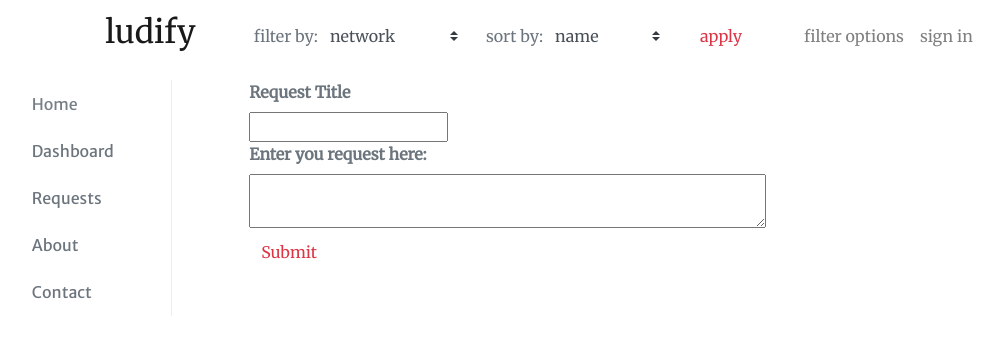
After one commit to shantanubhattarai/ludify, a PHP site: page /kinmail3/add_request.php in a window 1280 px wide. The commit adds this page. Shown: the top 355 px of the page, without its empty margins (97-1100 px from the left). Run offline with PHP 8.4, Linux system fonts and the light colour scheme; some libraries are stand-ins or nearby versions.

Commit message:
request changes

```diff
--- /dev/null
+++ b/add_request.php
@@ -0,0 +1,20 @@
+<?php $title = "Add Request" ;?>
+<?php include 'partial_upper.php'; ?>
+<?php include 'database/get_username.php';
+	  include 'database/get_userrole.php';
+?>
+<?php include'partial_sidebar.php'; ?>
+
+		<div class="col-md-9 container main-content">
+			<form action="database/add_request.php" method="post">
+					<div class="form-group">
+						<label><b>Request Title </b></label><br>
+						<input type="text" name="title"><br>
+						<label><b>Enter you request here:</b></label><br>
+						<textarea row="10" cols ="55" name="request" required></textarea><br>
+						<input type="submit" class="btn btn-outline-danger" name="submit" value="Submit">
+					</div>
+				</form>
+		</div>
+	</div>
+</div>
--- a/database/request.php
+++ b/database/add_request.php
@@ -4,8 +4,9 @@
 	$user_id = $_SESSION['user_id'];
 	if(isset($_POST['submit'])){
 		$request = mysqli_real_escape_string($conn,$_POST['request']);
-		$query = "INSERT INTO requests(user_id,request_body)
-					VALUES ('$user_id','$request')";
+		$title = mysqli_real_escape_string($conn,$_POST['title']);
+		$query = "INSERT INTO requests(user_id,request_body,request_title)
+					VALUES ('$user_id','$request','$title')";
 		$result = mysqli_query($conn,$query);
 		if($result){
 			header('location: /ludify/index.php');
--- a/index.php
+++ b/index.php
@@ -27,4 +27,8 @@
 	</div>
 </div>
 
+<script type="text/javascript">
+	sessionStorage.removeItem("index");
+</script>
+
 <?php include 'partial_lower.php'; ?>
--- a/partial_sidebar.php
+++ b/partial_sidebar.php
@@ -11,4 +11,3 @@
 				</ul>
 			</div>
 		</div>
-		<!-- SEE the partial scripts to change the text-muted part-->
```
Also changed, not shown: partial_scripts.php (+4 -4 lines), request.php (+7 -14 lines).
